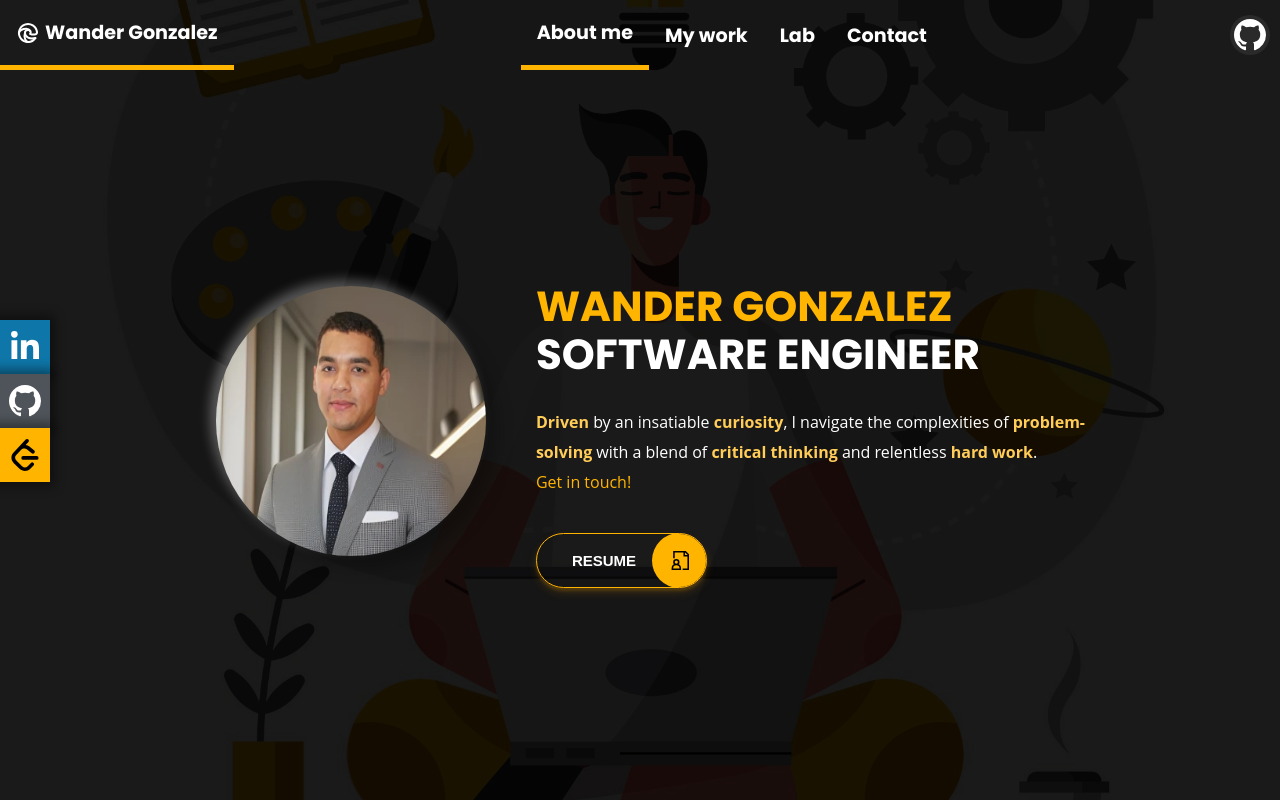
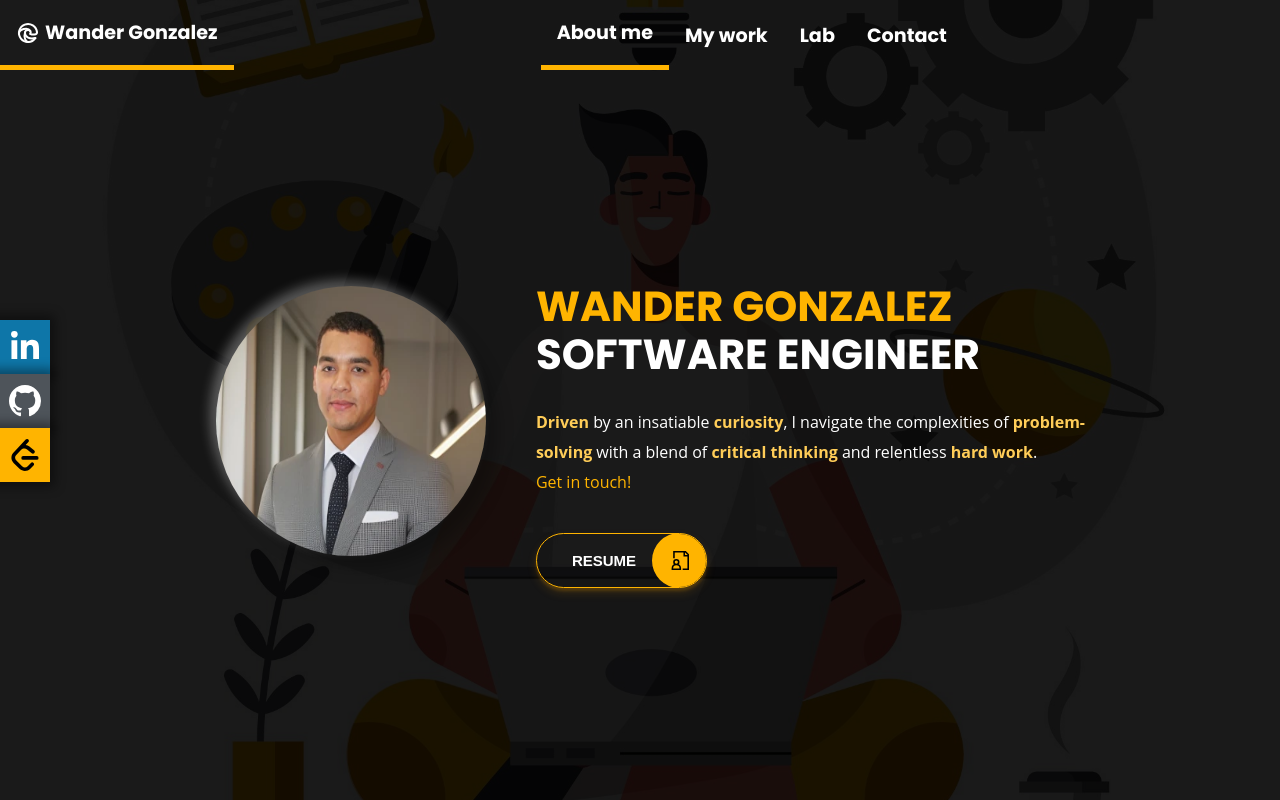
Before and after one commit to wandergithub/w-portfolio, a React (Create React App) app: page / in a window 1280 px wide. Built offline with nearby package versions, Linux system fonts and the light colour scheme.

Commit message:
Remove github icon

```diff
--- a/src/components/Navbar/Navbar.js
+++ b/src/components/Navbar/Navbar.js
@@ -2,7 +2,6 @@ import React from 'react';
 import './Navbar.scss';
 import { Link } from 'react-router-dom';
 import { FaBars } from 'react-icons/fa';
-import { BsGithub } from 'react-icons/bs';
 import { PropTypes } from 'prop-types';
 import navbarItems from '../shared/NavbarItems';
 
@@ -49,14 +48,6 @@ const Navbar = (props) => {
         ))}
       </div>
       <div className="icons" style={{ paddingRight: '10px' }}>
-        <a
-          href="https://github.com/wandergithub"
-          target="_blank"
-          className="contact-icons github-icon"
-          rel="noreferrer"
-        >
-          <BsGithub size="1.3em" color="white" />
-        </a>
         <div className="mobile-menu-icon">
           <FaBars onClick={toggle} />
         </div>
```
